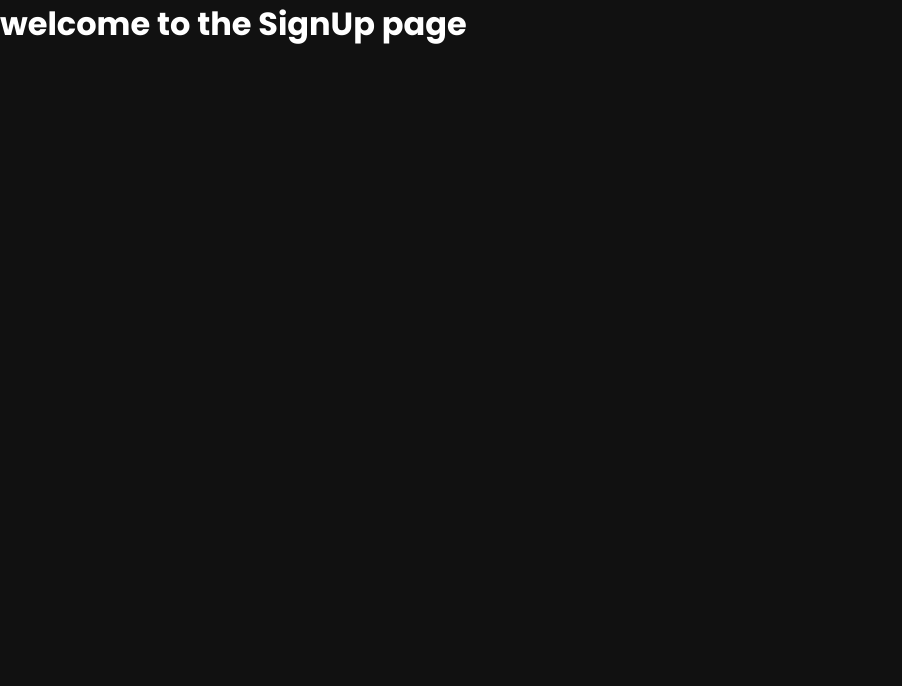
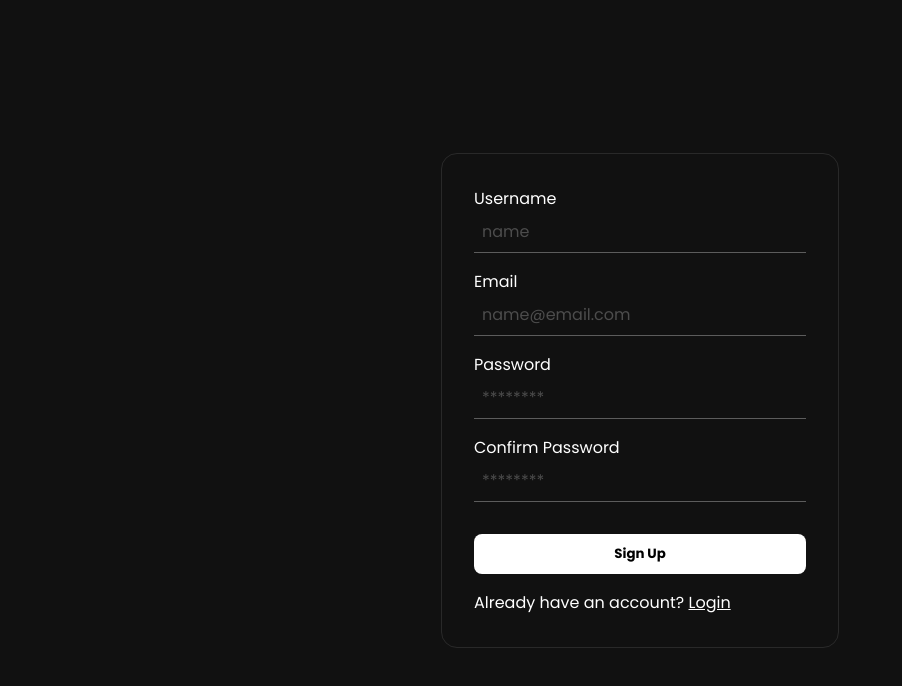
Before and after one commit to nivedhz/odin-blog, a React (Vite) app in the folder author/: page /auth/sign-up in a window 1280 px wide. Shown: the top 686 px of the page, without its empty margins (0-902 px from the left). Built offline with nearby package versions, Linux system fonts and the light colour scheme.

Commit message:
feat(SignUp): implemented a signup page and styles

```diff
--- a/author/src/pages/SignUp.jsx
+++ b/author/src/pages/SignUp.jsx
@@ -1,5 +1,82 @@
+import { Link } from "react-router";
+import "../styles/SignUp.css";
+import { useState } from "react";
+
 const SignUp = () => {
-  return <h1>welcome to the SignUp page</h1>;
+  const [username, setUsername] = useState("");
+  const [email, setEmail] = useState("");
+  const [password, setPassword] = useState("");
+  const [confirmPassword, setConfirmPassword] = useState("");
+
+  function handleSubmit(e) {
+    e.preventDefault();
+    console.log(username, email, password, confirmPassword);
+  }
+
+  return (
+    <div className="container">
+      <form
+        className="sign-up__form-container"
+        spellCheck="false"
+        onSubmit={handleSubmit}
+      >
+        <label htmlFor="username">
+          Username
+          <input
+            id="username"
+            type="text"
+            name="username"
+            placeholder="name"
+            autoComplete="name"
+            value={username}
+            onChange={(e) => setUsername(e.target.value)}
+            required
+          />
+        </label>
+        <label htmlFor="email">
+          Email
+          <input
+            id="email"
+            type="email"
+            name="email"
+            placeholder="name@email.com"
+            autoComplete="email"
+            value={email}
+            onChange={(e) => setEmail(e.target.value)}
+            required
+          />
+        </label>
+        <label htmlFor="password">
+          Password
+          <input
+            id="password"
+            type="password"
+            name="password"
+            placeholder="********"
+            value={password}
+            onChange={(e) => setPassword(e.target.value)}
+            required
+          />
+        </label>
+        <label htmlFor="confirm-password">
+          Confirm Password
+          <input
+            id="confirm-password"
+            type="password"
+            name="confirmPassword"
+            placeholder="********"
+            value={confirmPassword}
+            onChange={(e) => setConfirmPassword(e.target.value)}
+            required
+          />
+        </label>
+        <button type="submit">Sign Up</button>
+        <p>
+          Already have an account? <Link href="/auth/login">Login</Link>
+        </p>
+      </form>
+    </div>
+  );
 };
 
 export default SignUp;
--- /dev/null
+++ b/author/src/styles/SignUp.css
@@ -0,0 +1,60 @@
+.container {
+  min-height: 100vh;
+  display: flex;
+  justify-content: center;
+  align-items: center;
+}
+.sign-up__form-container {
+  display: flex;
+  flex-direction: column;
+  justify-content: center;
+  padding: 2rem;
+  border-radius: 1rem;
+  gap: 1rem;
+  border: 1px solid rgba(255, 255, 255, 0.1);
+}
+
+.sign-up__form-container label {
+  display: flex;
+  flex-direction: column;
+}
+.sign-up__form-container input {
+  padding: 0.5rem;
+  background-color: #111;
+  border: none;
+  border-bottom: 1px solid #ffffff50;
+  color: white;
+  font-size: 1rem;
+  transition: all 200ms ease-in-out;
+}
+.sign-up__form-container input:focus {
+  outline: none;
+  box-shadow: none;
+  border-bottom: 1px solid #ffffff;
+}
+.sign-up__form-container input::placeholder {
+  color: #ffffff40;
+}
+.sign-up__form-container button {
+  margin-top: 1rem;
+  color: black;
+  border-radius: 0.5rem;
+  cursor: pointer;
+  text-align: center;
+  background-color: #ffff;
+  border: 2px solid rgba(255, 255, 255, 0.1);
+  padding: 0.5rem 1.5rem;
+  font-weight: 700;
+  transition: all 200ms ease-in-out;
+}
+.sign-up__form-container a {
+  color: white;
+  cursor: pointer;
+}
+.sign-up__form-container button:hover {
+  background-color: #ffffff95;
+}
+.sign-up__error-element {
+  color: #ff0000;
+  font-size: 0.8rem;
+}
```
